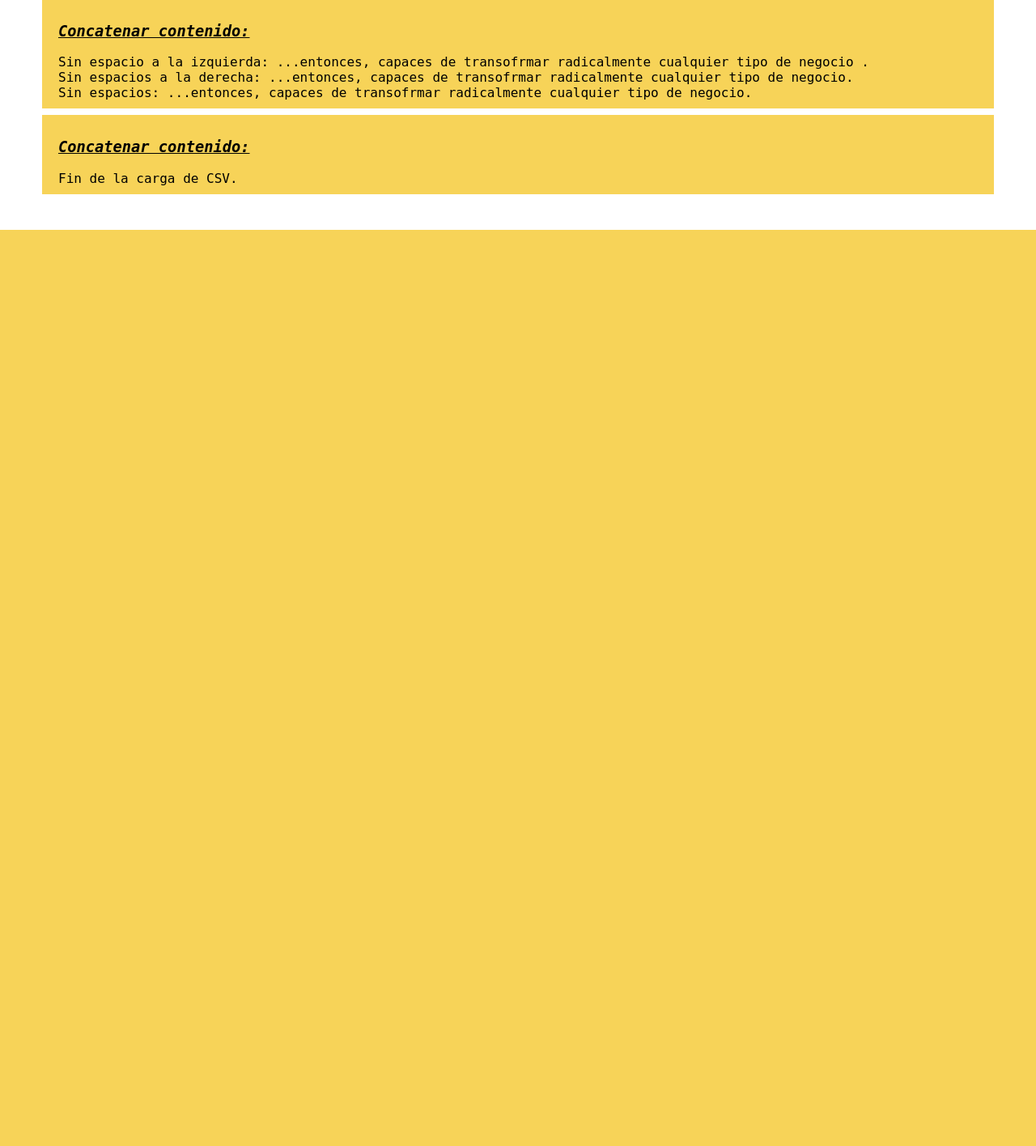
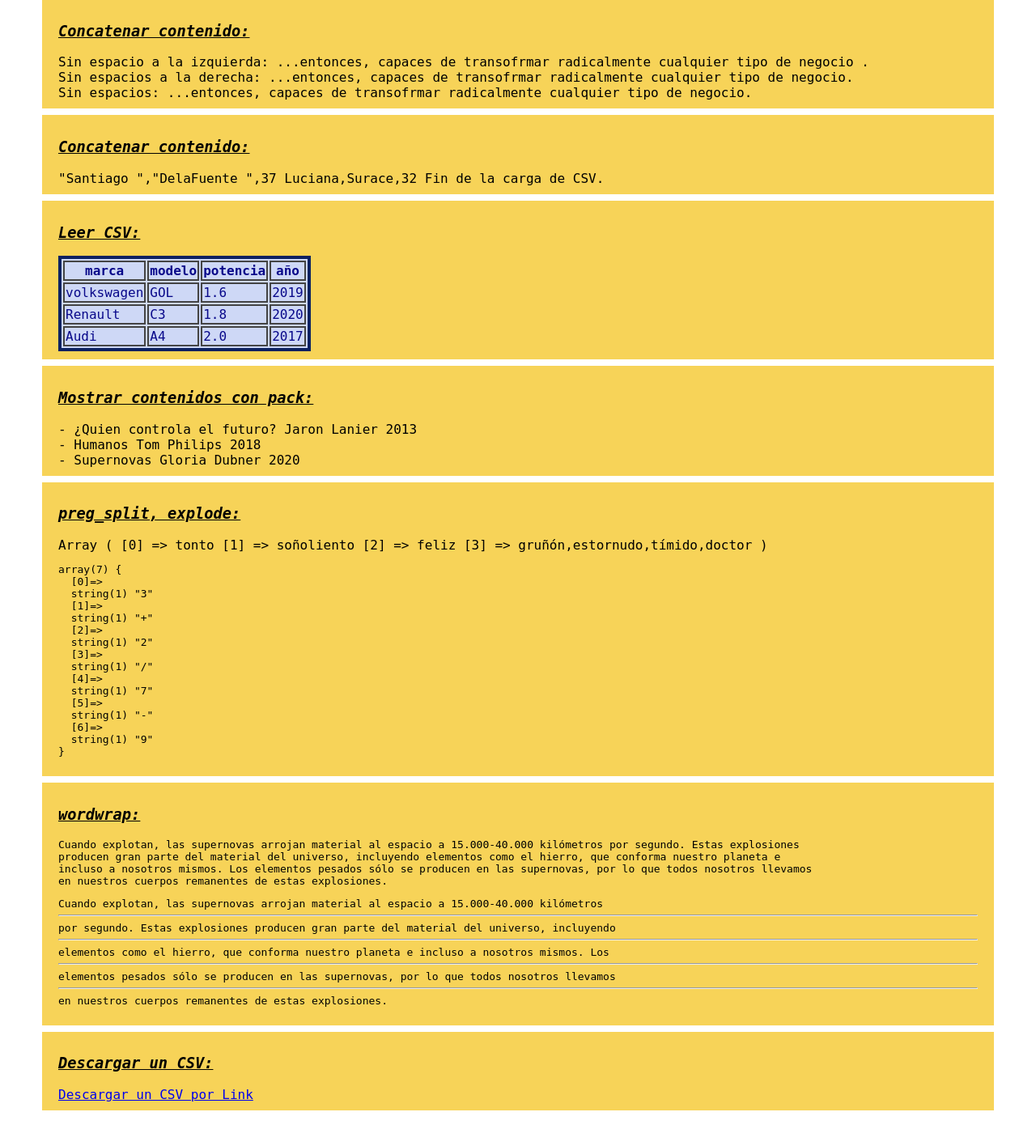
Before and after one commit to sdelafuente/cookbook, a PHP site: page / in a window 1280 px wide. Shown: the part 1528-2944 px from the top of the page at 81% size. Before the commit the page ends 1812 px from the top, so only its background shows below. Run offline with PHP 8.4, Linux system fonts and the light colour scheme.

Commit message:
Cierre de capitulo 1. Cadenas.

```diff
--- a/clases/cadena.php
+++ b/clases/cadena.php
@@ -154,9 +154,10 @@ HTML;
 
     public function generarCsv()
     {
-        $arreglo = [["Santiago","De la Fuente",37], ["Luciana","Surace", 32]];
+        $arreglo = [['Santiago ','DelaFuente ',37], ["Luciana","Surace", 32]];
         $archivo = './csv/adjunto.csv';
-        $fh = fopen($archivo, 'w+') or die('No se puede abrir el archivo!');
+        // $fh = fopen($archivo, 'w+') or die('No se puede abrir el archivo!');
+        $fh = fopen('php://output', 'w') or die('No se puede abrir el archivo!');
 
         foreach ($arreglo as $persona) {
             if (fputcsv($fh, $persona) === false) {
@@ -166,4 +167,85 @@ HTML;
         fclose($fh) or die("ErrorII!");
         echo "Fin de la carga de CSV.";
     }
+
+    public function leerArchivoCsv($nombreArchivo)
+    {
+        $archivo = fopen('./csv/' . $nombreArchivo, 'r') or die('No se encontró el archivo!!');
+        $titulo = false;
+        echo "<table>";
+        while ($renglon = fgetcsv($archivo)) {
+            echo "<tr>";
+            for ($i = 0, $j = count($renglon); $i < $j; $i++) {
+                $ta = (!$titulo) ? "<th>" : "<td>";
+                $tb = (!$titulo) ? "</th>" : "</td>";
+                echo $ta . htmlentities($renglon[$i]) . $tb;
+            }
+            $titulo = true;
+            echo "</tr>";
+        }
+        echo "</table>";
+        fclose($archivo) or die("ErrorII!");
+    }
+
+    public function mostrarLibros()
+    {
+        $libros = [
+            ['¿Quien controla el futuro?', 'Jaron Lanier', 2013],
+            ['Humanos', 'Tom Philips', 2018],
+            ['Supernovas', 'Gloria Dubner', 2020],
+        ];
+
+        foreach ($libros as $libro) {
+            echo " - " . pack('A30A20A4', $libro[0], $libro[1], $libro[2]) . "<br>";
+        }
+    }
+
+    public function separandoUnaCadena($frase)
+    {
+        $palabras      = explode(' ', $frase);
+        $enanos        = explode(',', 'tonto,soñoliento,feliz,gruñón,estornudo,tímido,doctor');
+        $enanos        = explode(',', 'tonto,soñoliento,feliz,gruñón,estornudo,tímido,doctor', 4);
+        print_r($enanos);
+        $palabrasSplit = preg_split('/ x /i', '31 centimetros x 25 centimetros x 10 centimetros');
+
+        $cuenta = "3 + 2 / 7 - 9";
+        $pila = preg_split('/ *([+\-\/*]) */', $cuenta, -1, PREG_SPLIT_DELIM_CAPTURE);
+        echo "<pre>";
+        var_dump($pila);
+        echo "</pre>";
+    }
+
+    public function usandoWrapping($supernova = '')
+    {
+        $supernova = "Cuando explotan, las supernovas arrojan material al espacio a 15.000-40.000 kilómetros por segundo. Estas explosiones producen gran parte del material del universo, incluyendo elementos como el hierro, que conforma nuestro planeta e incluso a nosotros mismos. Los elementos pesados sólo se producen en las supernovas, por lo que todos nosotros llevamos en nuestros cuerpos remanentes de estas explosiones.";
+
+        echo "<pre>" . wordwrap($supernova, 120) . "</pre>";
+        echo "<pre>" . wordwrap($supernova, 90, "<hr />") . "</pre>";
+    }
+
+    public function descargarUnCsv()
+    {
+        $libros = [
+            ['¿Quien controla el futuro?', 'Jaron Lanier', 2013],
+            ['Humanos', 'Tom Philips', 2018],
+            ['Supernovas', 'Gloria Dubner', 2020],
+        ];
+
+        $salida = fopen('php://output', 'w') or die('Error al tratar de expulsar información!');
+        $total  = 0;
+
+        header('Content-Type: application/csv');
+        header('Content-Disposition: attatchment; filename="libros.csv"');
+
+        fputcsv($salida, ['Título', 'Escritor', 'Año']);
+
+        foreach ($libros as $libro) {
+            // code...
+            fputcsv($salida, $libro);
+            $total++;
+        }
+
+        fputcsv($salida, ['Total', '--', $total]);
+        fclose($salida) or die("ErrorII!");
+    }
 }
--- /dev/null
+++ b/csv/autos.csv
@@ -0,0 +1,4 @@
+marca,modelo,potencia,año
+volkswagen,GOL,1.6,2019
+Renault,C3,1.8,2020
+Audi,A4,2.0,2017
--- /dev/null
+++ b/descargar.php
@@ -0,0 +1,5 @@
+<?php
+include 'clases/cadena.php';
+$objetoCadena = new Cadena();
+$objetoCadena->descargarUnCsv();
+ ?>
--- a/index.php
+++ b/index.php
@@ -115,5 +115,33 @@
                 $objetoCadena->generarCsv();
             ?>
         </div>
+        <div class="contenido">
+            <h3>Leer CSV: </h3>
+            <?php
+                $objetoCadena->leerArchivoCsv('autos.csv');
+            ?>
+        </div>
+        <div class="contenido">
+            <h3>Mostrar contenidos con pack: </h3>
+            <?php
+                $objetoCadena->mostrarLibros('autos.csv');
+            ?>
+        </div>
+        <div class="contenido">
+            <h3>preg_split, explode: </h3>
+            <?php
+                $objetoCadena->separandoUnaCadena('Las filtraciones de Snowden hicieron un mundo distinto');
+            ?>
+        </div>
+        <div class="contenido">
+            <h3>wordwrap:  </h3>
+            <?php
+                $objetoCadena->usandoWrapping('Las filtraciones de Snowden hicieron un mundo distinto');
+            ?>
+        </div>
+        <div class="contenido">
+            <h3>Descargar un CSV:  </h3>
+            <a href="descargar.php" target="_blank">Descargar un CSV por Link</a>
+        </div>
     </body>
 </html>
```
